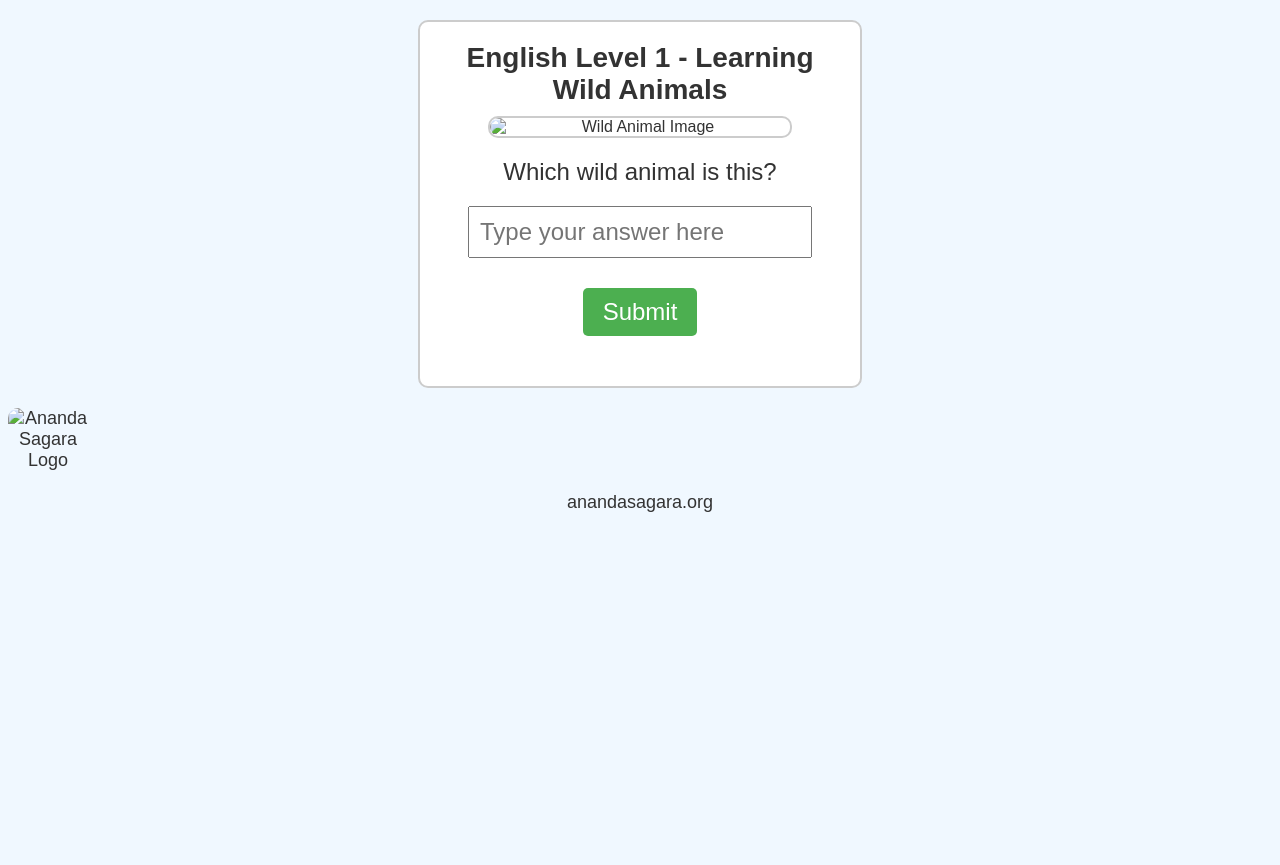
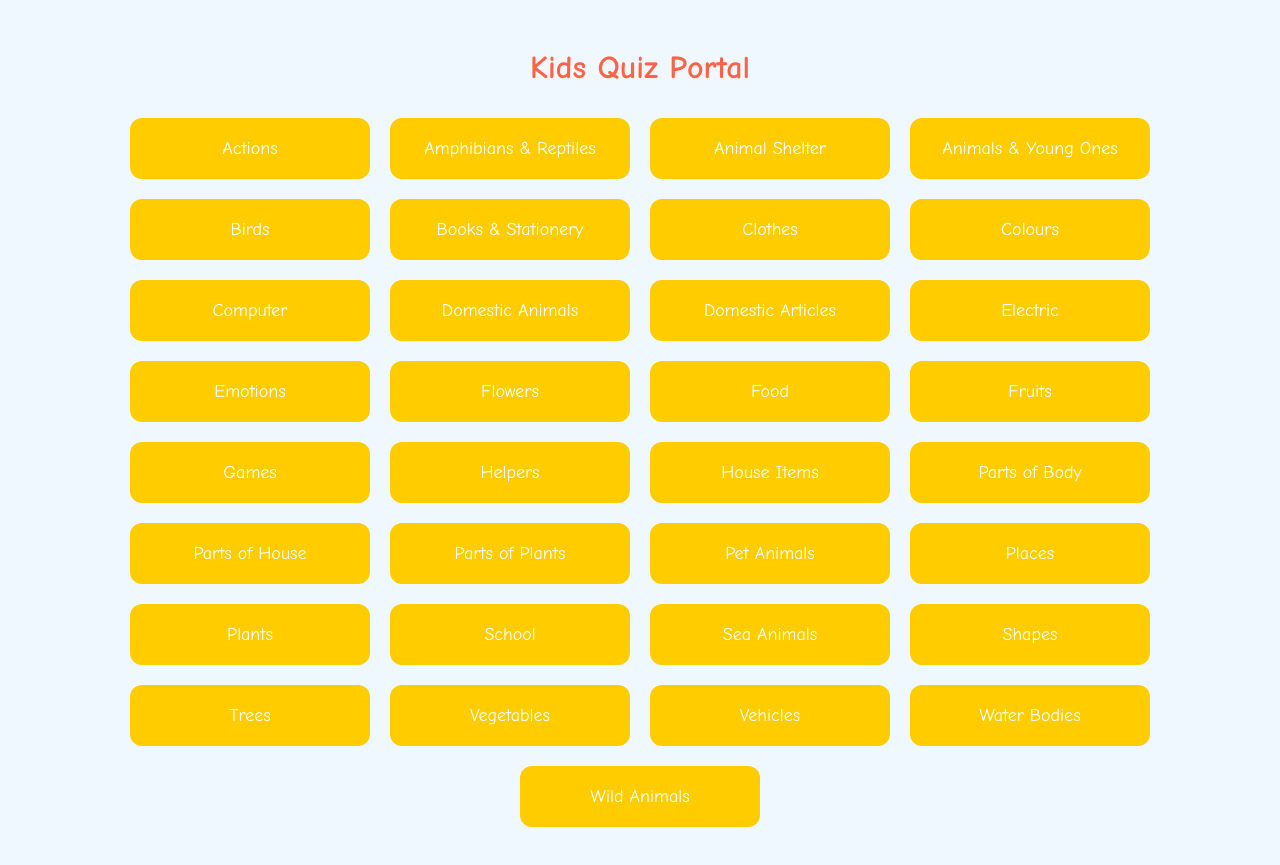
Before and after one commit to ModalaShale/EngQuiz, a plain HTML site: page EngQuiz/Index.html in a window 1280 px wide. Before the commit the page ends 800 px from the top, so only its background shows below. Drawn offline with Linux system fonts and the light colour scheme.

Commit message:
main index file created
new index file with links to all html files in subfolders

```diff
--- a/EngQuiz/Index.html
+++ b/EngQuiz/Index.html
@@ -1,198 +1,83 @@
 <!DOCTYPE html>
 <html lang="en">
 <head>
-    <meta charset="UTF-8" />
-    <meta name="viewport" content="width=device-width, initial-scale=1.0" />
-    <title>English Level 1 - Learning Wild Animals</title>
+    <meta charset="UTF-8">
+    <meta name="viewport" content="width=device-width, initial-scale=1.0">
+    <title>Kids Quiz Portal</title>
     <style>
         body {
-        font-family: Arial, sans-serif;
+            font-family: 'Comic Sans MS', cursive, sans-serif;
             background-color: #f0f8ff;
             text-align: center;
-        color: #333;
+            padding: 20px;
+        }
+        h1 {
+            color: #ff6347;
         }
         .container {
-        margin: 20px auto;
+            display: flex;
+            flex-wrap: wrap;
+            justify-content: center;
+        }
+        .button {
+            background-color: #ffcc00;
+            border: none;
+            color: white;
             padding: 20px;
-        border: 2px solid #ccc;
-        border-radius: 10px;
-        width: 90%;
-        max-width: 400px;
-        background-color: #fff;
+            margin: 10px;
+            text-align: center;
+            font-size: 18px;
+            border-radius: 12px;
+            cursor: pointer;
+            width: 200px;
+            transition: transform 0.2s;
         }
-      .question {
-        font-size: 24px;
-        margin-bottom: 20px;
+        .button:hover {
+            transform: scale(1.1);
         }
-      input {
-        font-size: 24px;
-        padding: 10px;
-        width: 80%;
-        margin-bottom: 20px;
-      }
-      button {
-        font-size: 24px;
-        padding: 10px 20px;
-        margin: 10px;
-        background-color: #4caf50;
+        .button a {
+            text-decoration: none;
             color: white;
-        border: none;
-        border-radius: 5px;
-        cursor: pointer;
-      }
-      button:hover {
-        background-color: #45a049;
-      }
-      .feedback {
-        font-size: 20px;
-        margin-top: 20px;
-      }
-      footer {
-        margin-top: 20px;
-        font-size: 18px;
-      }
-      .logo {
-        width: 80px; /* Adjust size as needed */
-        margin-top: 10px;
-      }
-      .quiz-title {
-        font-size: 28px;
-        font-weight: bold;
-        margin-bottom: 10px;
-      }
-      .image-frame {
-        width: 80%;
-        max-width: 300px;
-        border: 2px solid #ccc;
-        border-radius: 10px;
-        overflow: hidden;
-        margin: 0 auto 20px;
-      }
-      img {
-        width: 100%;
-        height: auto;
             display: block;
-        border-radius: 10px;
         }
     </style>
 </head>
 <body>
+    <h1>Kids Quiz Portal</h1>
     <div class="container">
-      <div class="quiz-title">English Level 1 - Learning Wild Animals</div>
-      <div class="image-frame">
-        <img id="animalImage" src="" alt="Wild Animal Image" />
+        <div class="button"><a href="Actions/EngQuizActions.html">Actions</a></div>
+        <div class="button"><a href="Amphibians_Reptiles/EngQuizAmphi_Reptiles.html">Amphibians & Reptiles</a></div>
+        <div class="button"><a href="AnimalShelter/EngQuizAnimalShelter.html">Animal Shelter</a></div>
+        <div class="button"><a href="Animals_YoungOnes/EngQuizYoungOnes.html">Animals & Young Ones</a></div>
+        <div class="button"><a href="Birds/EngQuizBirds.html">Birds</a></div>
+        <div class="button"><a href="BooksStationery/EngQuizStationery.html">Books & Stationery</a></div>
+        <div class="button"><a href="Clothes/EngQuizClothes.html">Clothes</a></div>
+        <div class="button"><a href="Colours/EngQuizColours.html">Colours</a></div>
+        <div class="button"><a href="Computer/EngQuizComputer.html">Computer</a></div>
+        <div class="button"><a href="DomesticAnimals/EngQuizDomesticAnimals.html">Domestic Animals</a></div>
+        <div class="button"><a href="DomesticArticles/EngQuizDomesticArticles.html">Domestic Articles</a></div>
+        <div class="button"><a href="Electric/EngQuizElectric.html">Electric</a></div>
+        <div class="button"><a href="Emotions/EngQuizEmotions.html">Emotions</a></div>
+        <div class="button"><a href="Flowers/EngQuizFlowers.html">Flowers</a></div>
+        <div class="button"><a href="Food/EngQuizFood.html">Food</a></div>
+        <div class="button"><a href="Fruits/EngQuizFruits.html">Fruits</a></div>
+        <div class="button"><a href="Games/EngQuizGames.html">Games</a></div>
+        <div class="button"><a href="Helpers/EngQuizHelpers.html">Helpers</a></div>
+        <div class="button"><a href="HouseItems/EngQuizHouseItems.html">House Items</a></div>
+        <div class="button"><a href="PartsOfBody/EngQuizPartsOfBody.html">Parts of Body</a></div>
+        <div class="button"><a href="PartsOfHouse/EngQuizPartsOfHouse.html">Parts of House</a></div>
+        <div class="button"><a href="PartsOfPlants/EngQuizPartsOfPlants.html">Parts of Plants</a></div>
+        <div class="button"><a href="PetAnimals/EngQuizPetAnimals.html">Pet Animals</a></div>
+        <div class="button"><a href="Places/EngQuizPlaces.html">Places</a></div>
+        <div class="button"><a href="Plants/EngQuizPlants.html">Plants</a></div>
+        <div class="button"><a href="School/EngQuizSchool.html">School</a></div>
+        <div class="button"><a href="SeaAnimals/EngQuizSeaAnimals.html">Sea Animals</a></div>
+        <div class="button"><a href="Shapes/EngQuizShapes.html">Shapes</a></div>
+        <div class="button"><a href="TREES/EngQuizTrees.html">Trees</a></div>
+        <div class="button"><a href="Vegetables/EngQuizVegetables.html">Vegetables</a></div>
+        <div class="button"><a href="Vehicles/EngQuizVehicles.html">Vehicles</a></div>
+        <div class="button"><a href="WaterBodies/EngQuizWaterBodies.html">Water Bodies</a></div>
+        <div class="button"><a href="WildAnimals/EngQuizWildAnimals.html">Wild Animals</a></div>
     </div>
-      <div class="question" id="question"></div>
-      <input type="text" id="answer" placeholder="Type your answer here" />
-      <br />
-      <button onclick="checkAnswer()">Submit</button>
-      <div class="feedback" id="feedback"></div>
-    </div>
-    <footer>
-      <img src="logo.png" alt="Ananda Sagara Logo" class="logo" /><br />
-      anandasagara.org
-    </footer>
-    <script>
-      const questions = [
-        {
-          question: "Which wild animal is this?",
-          answer: "tiger",
-          image: "tiger.jpg",
-        },
-        {
-          question: "Which wild animal is this?",
-          answer: "elephant",
-          image: "elephant.jpg",
-        },
-        {
-          question: "Which wild animal is this?",
-          answer: "leopard",
-          image: "leopard.jpg",
-        },
-        {
-          question: "Which wild animal is this?",
-          answer: "rhinoceros",
-          image: "rhinoceros.jpg",
-        },
-        {
-          question: "Which wild animal is this?",
-          answer: "deer",
-          image: "deer.jpg",
-        },
-        {
-          question: "Which wild animal is this?",
-          answer: "bear",
-          image: "bear.jpg",
-        },
-        {
-          question: "Which wild animal is this?",
-          answer: "wolf",
-          image: "wolf.jpg",
-        },
-        {
-          question: "Which wild animal is this?",
-          answer: "fox",
-          image: "fox.jpg",
-        },
-        {
-          question: "Which wild animal is this?",
-          answer: "monkey",
-          image: "monkey.jpg",
-        },
-        {
-          question: "Which wild animal is this?",
-          answer: "gaur",
-          image: "gaur.jpg",
-        },
-      ];
-
-      let currentQuestion = 0;
-
-      function speak(text) {
-        const msg = new SpeechSynthesisUtterance(text);
-        window.speechSynthesis.speak(msg);
-      }
-
-      function showQuestion() {
-        document.getElementById("animalImage").src =
-          questions[currentQuestion].image;
-        document.getElementById("question").textContent =
-          questions[currentQuestion].question;
-        document.getElementById("answer").value = "";
-        document.getElementById("feedback").textContent = "";
-        speak(questions[currentQuestion].question);
-      }
-
-      function checkAnswer() {
-        const userAnswer = document
-          .getElementById("answer")
-          .value.toLowerCase();
-        if (userAnswer === questions[currentQuestion].answer.toLowerCase()) {
-          const answerText = questions[currentQuestion].answer;
-          let feedbackText = `Correct! The answer is ${answerText}. `;
-          feedbackText += `${answerText.split("").join(" ")} `;
-          document.getElementById("feedback").textContent = feedbackText;
-          speak(feedbackText);
-
-          // Delay before moving to the next question
-          setTimeout(nextQuestion, 6000); // Delay of 6 seconds
-        } else {
-          document.getElementById("feedback").textContent = "Try again!";
-          speak("Try again!");
-        }
-      }
-
-      function nextQuestion() {
-        currentQuestion++;
-        if (currentQuestion < questions.length) {
-          showQuestion();
-        } else {
-          document.getElementById("feedback").textContent = "Quiz Completed!";
-          speak("Quiz Completed!");
-        }
-      }
-
-      showQuestion();
-    </script>
 </body>
 </html>
```
Lines whose indentation alone changed are shown as unchanged.
